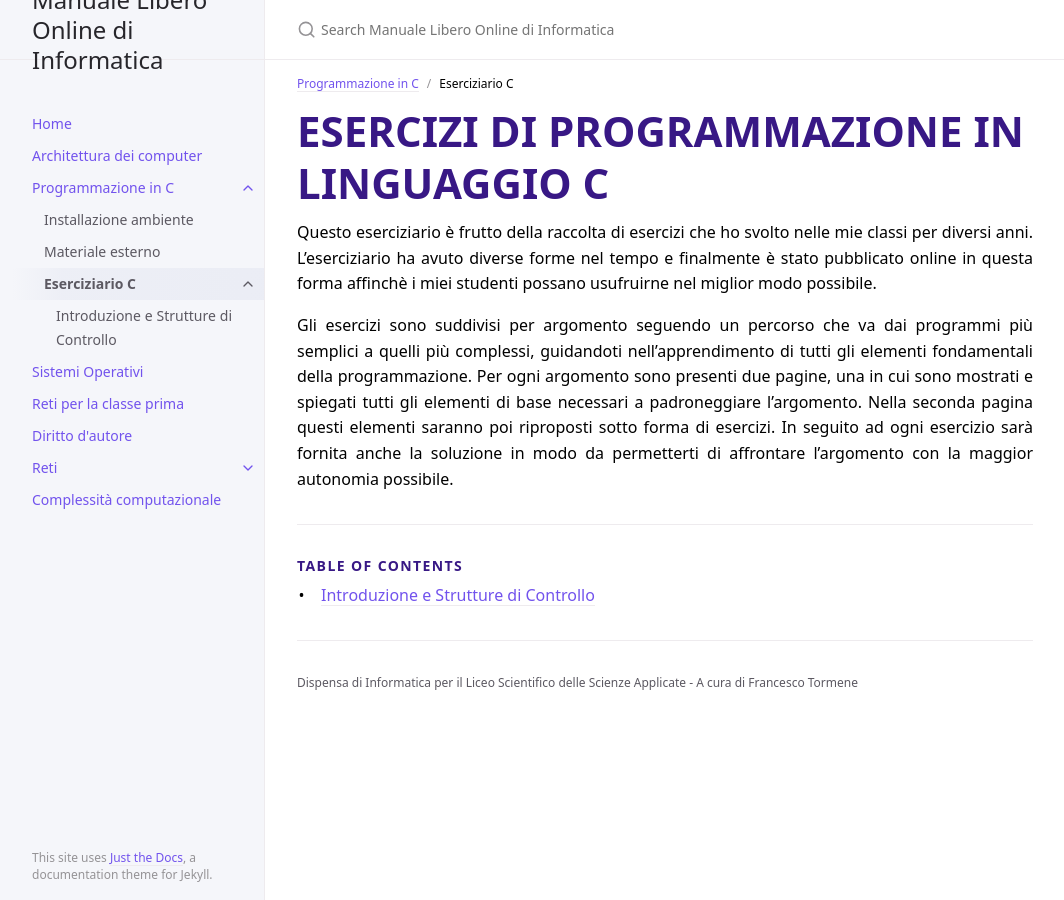
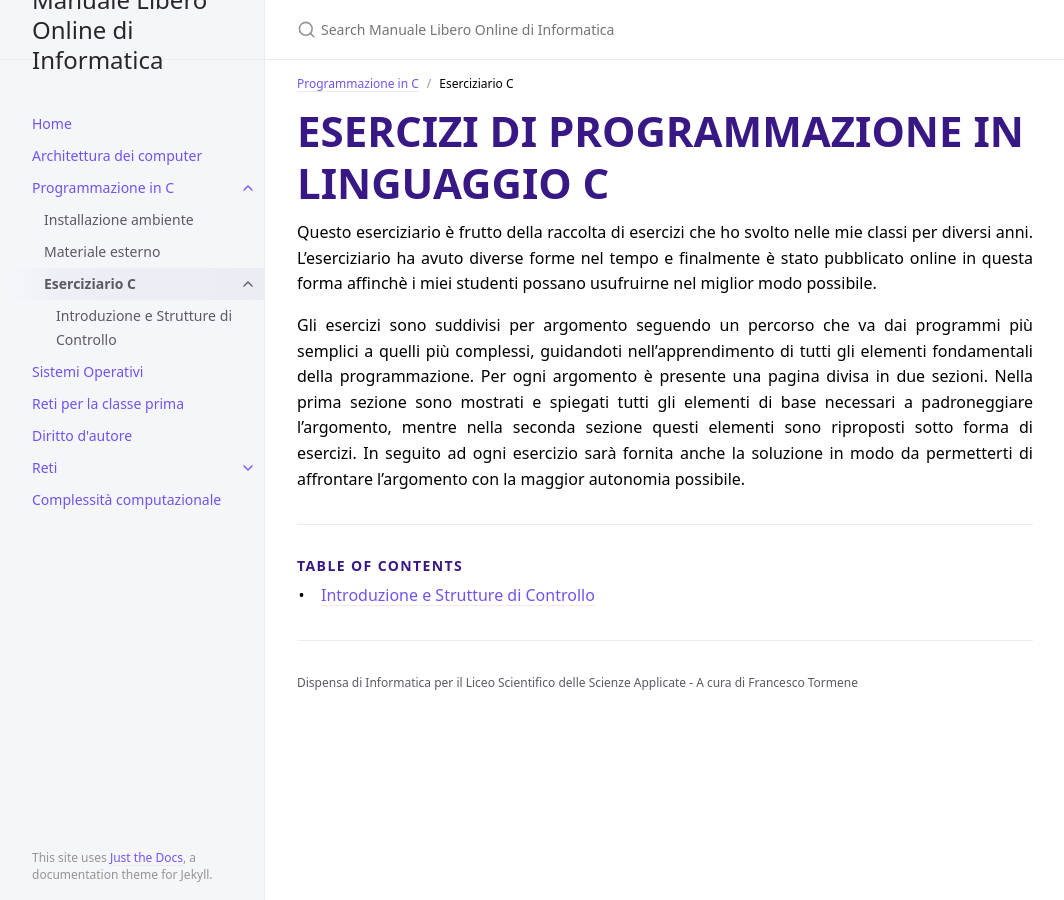
Before and after one commit to 4chi11e/manuale-libero-online-di-informatica, a Jekyll site: the page built from docs/C/eserciziario C.md, in a window 1280 px wide. Shown: the whole page, without its empty margins (107-1171 px from the left). Built offline with Jekyll 4.4.1, drawn with Linux system fonts in a browser that asks for light colours.

Commit message:
corretto testo introduzione all'eserciziario

```diff
--- a/docs/C/eserciziario C.md
+++ b/docs/C/eserciziario C.md
@@ -14,4 +14,4 @@ has_children: True
 
 Questo eserciziario è frutto della raccolta di esercizi che ho svolto nelle mie classi per diversi anni. L'eserciziario ha avuto diverse forme nel tempo e finalmente è stato pubblicato online in questa forma affinchè i miei studenti possano usufruirne nel miglior modo possibile.
 
-Gli esercizi sono suddivisi per argomento seguendo un percorso che va dai programmi più semplici a quelli più complessi, guidandoti nell'apprendimento di tutti gli elementi fondamentali della programmazione. Per ogni argomento sono presenti due pagine, una in cui sono mostrati e spiegati tutti gli elementi di base necessari a padroneggiare l'argomento. Nella seconda pagina questi elementi saranno poi riproposti sotto forma di esercizi. In seguito ad ogni esercizio sarà fornita anche la soluzione in modo da permetterti di affrontare l'argomento con la maggior autonomia possibile.
+Gli esercizi sono suddivisi per argomento seguendo un percorso che va dai programmi più semplici a quelli più complessi, guidandoti nell'apprendimento di tutti gli elementi fondamentali della programmazione. Per ogni argomento è presente una pagina divisa in due sezioni. Nella prima sezione sono mostrati e spiegati tutti gli elementi di base necessari a padroneggiare l'argomento, mentre nella seconda sezione questi elementi sono riproposti sotto forma di esercizi. In seguito ad ogni esercizio sarà fornita anche la soluzione in modo da permetterti di affrontare l'argomento con la maggior autonomia possibile.
```
